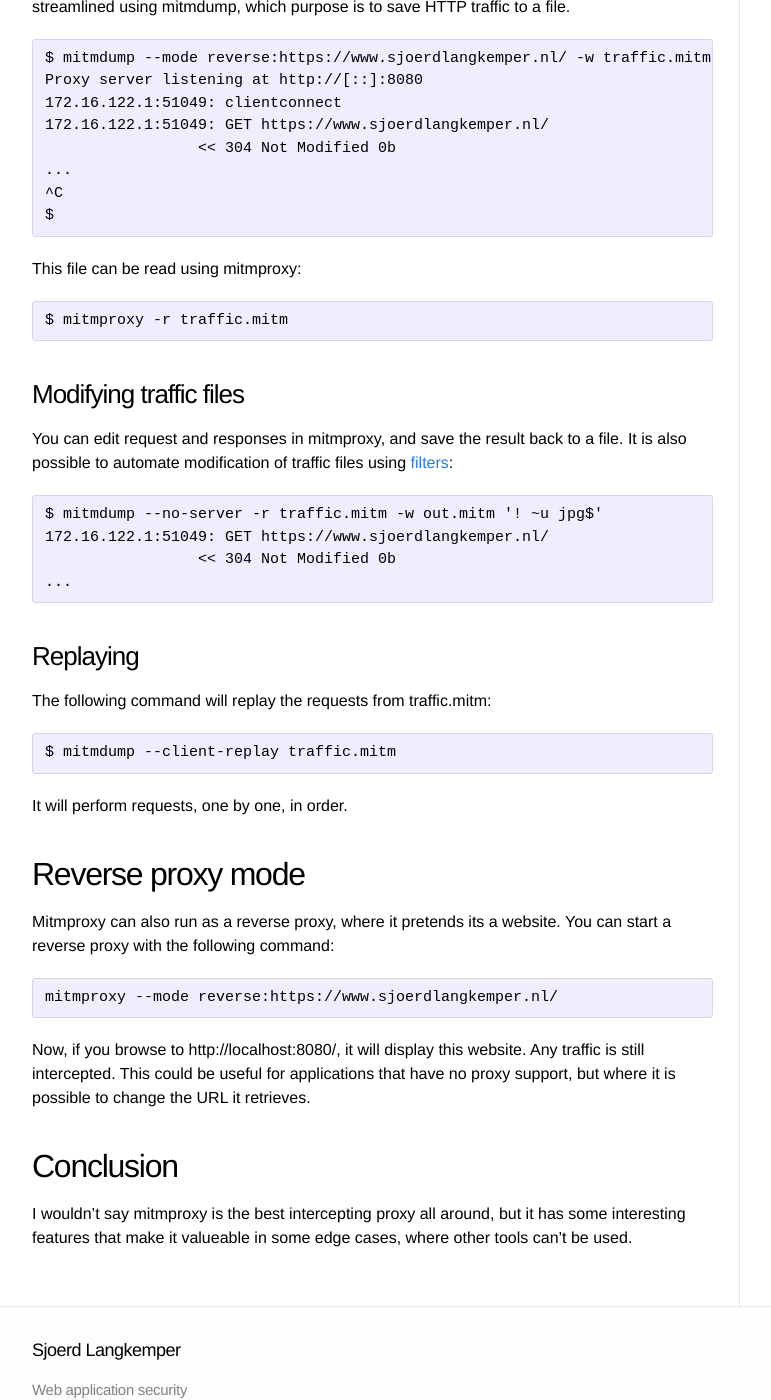
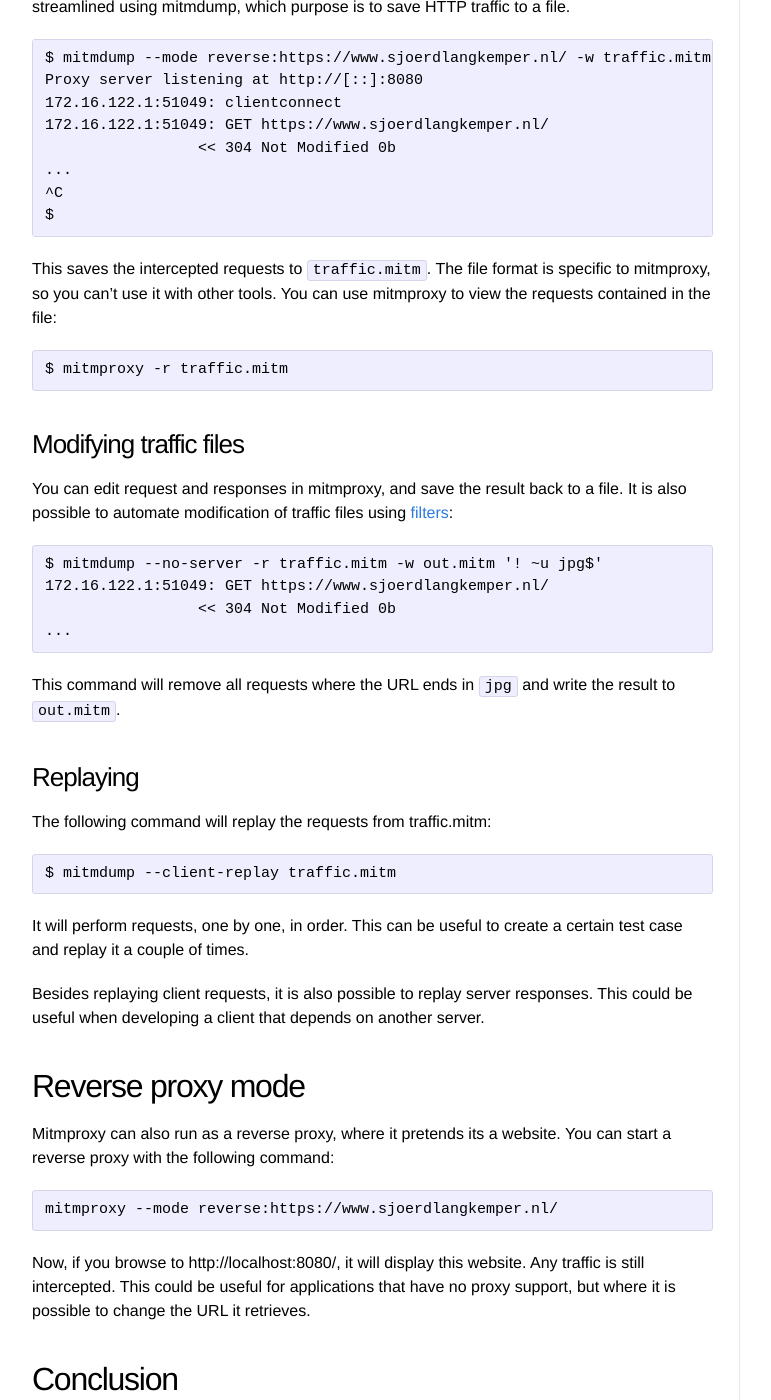
Before and after one commit to Sjord/Sjord.github.io, a Jekyll site: the page built from _posts/2017-10-12-intercepting-http-requests-with-mitmproxy.md, in a window 1280 px wide and 1400 px high, scrolled down 811 px. Shown: the whole window, without its empty margins (108-879 px from the left). Built offline with Jekyll 4.4.1, drawn with Linux system fonts in a browser that asks for light colours.

Commit message:
Expand post

```diff
--- a/_posts/2017-10-12-intercepting-http-requests-with-mitmproxy.md
+++ b/_posts/2017-10-12-intercepting-http-requests-with-mitmproxy.md
@@ -30,7 +30,7 @@
     ^C
     $
 
-This file can be read using mitmproxy:
+This saves the intercepted requests to `traffic.mitm`. The file format is specific to mitmproxy, so you can't use it with other tools. You can use mitmproxy to view the requests contained in the file:
 
     $ mitmproxy -r traffic.mitm
 
@@ -43,13 +43,17 @@
                      << 304 Not Modified 0b
     ...
 
+This command will remove all requests where the URL ends in `jpg` and write the result to `out.mitm`.
+
 ### Replaying
 
 The following command will replay the requests from traffic.mitm:
 
     $ mitmdump --client-replay traffic.mitm
 
-It will perform requests, one by one, in order.
+It will perform requests, one by one, in order. This can be useful to create a certain test case and replay it a couple of times.
+
+Besides replaying client requests, it is also possible to replay server responses. This could be useful when developing a client that depends on another server.
 
 ## Reverse proxy mode
 
```
